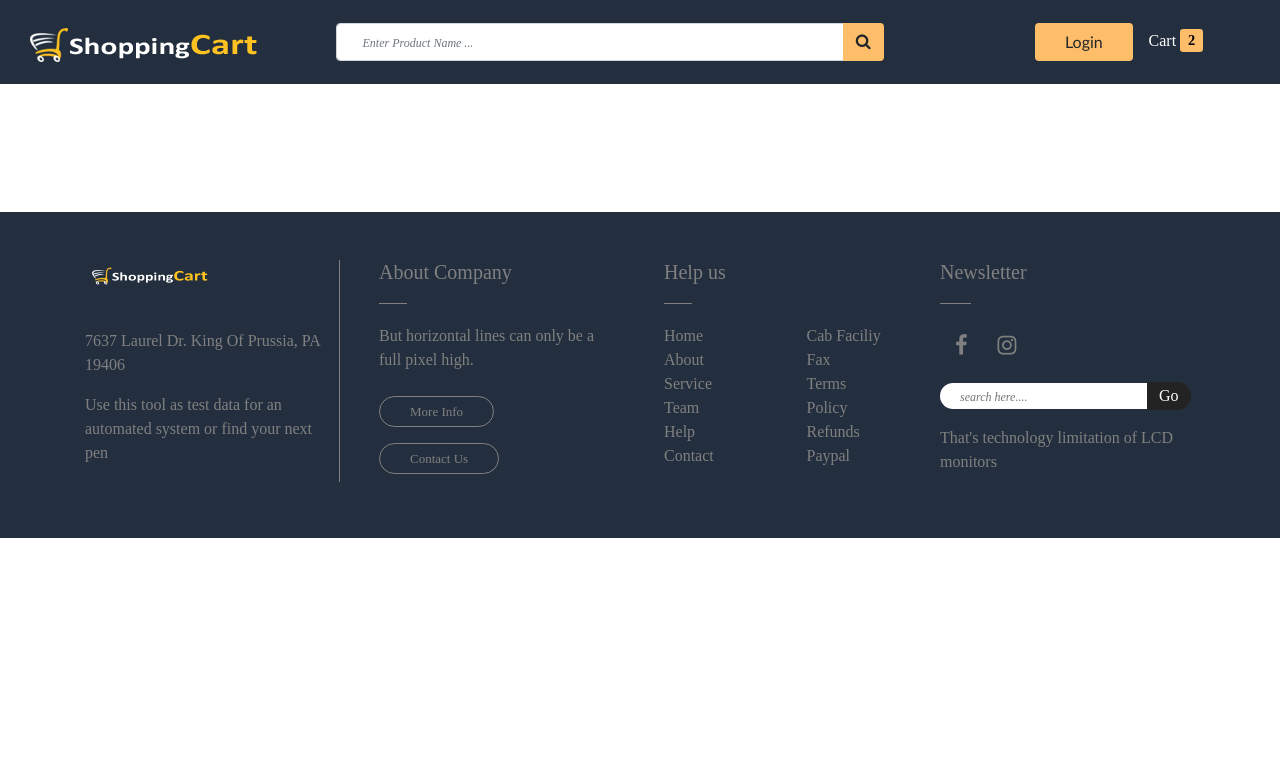
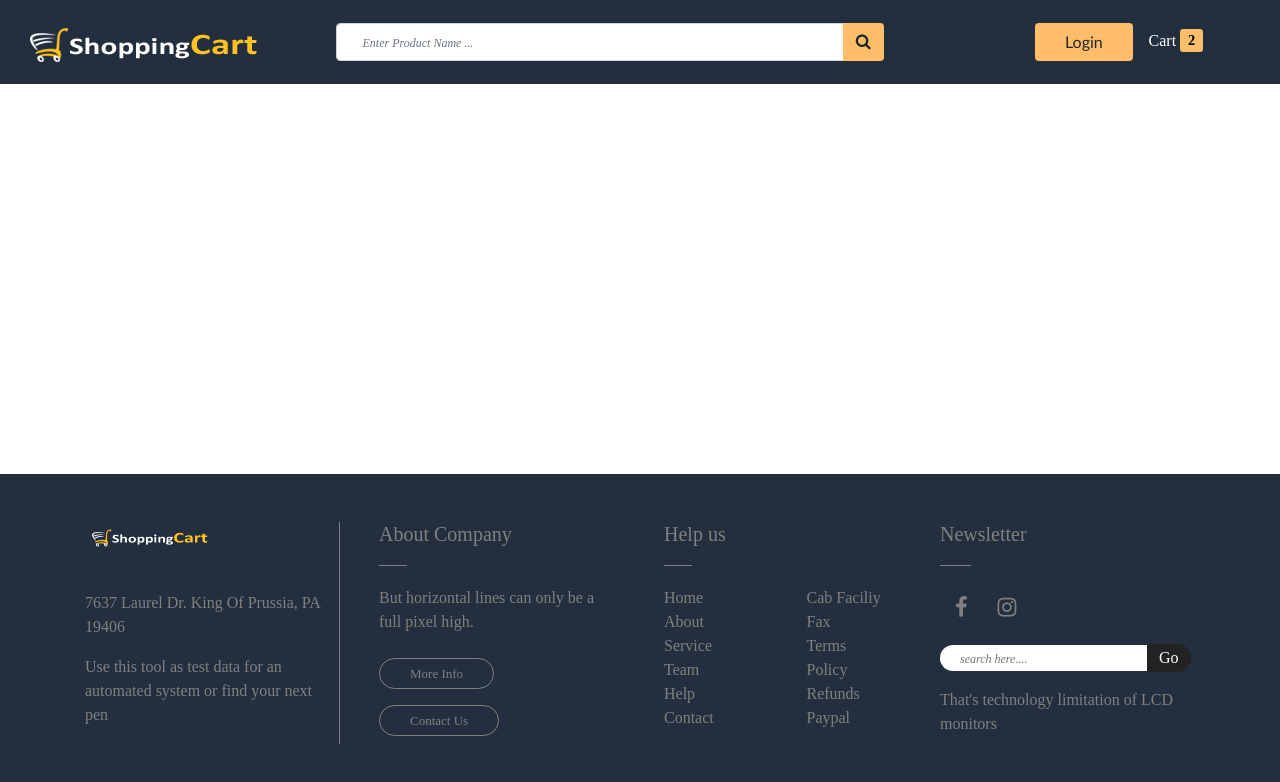
Before and after one commit to nshimiyeemmy/shop-IT-frontend, a React (Create React App) app: page / in a window 1280 px wide. Shown: the top 782 px of the page. Built offline with nearby package versions, Linux system fonts and the light colour scheme; the HTML template or start-up script is replaced by a standard one; a web font is replaced by a local one.

Commit message:
updated css

```diff
--- a/src/App.css
+++ b/src/App.css
@@ -111,14 +111,6 @@ nav {
   font-size: 0.85rem;
   color: grey;
   margin-left: 0.5rem;
-}
-
-/* Footer */
-footer {
-  margin-top: 8rem;
-  color: grey;
-  bottom: 0;
-  width: 100%;
 }
 
 /* Ratings */
@@ -627,7 +619,11 @@ ul.CTAs a {
   margin-bottom: 40px;
 }
 footer {
-      color: grey;
+  position: absolute;
+  margin-top: 8rem;
+  color: grey;
+  bottom: 0;
+  width: 100%;
 }
 footer p, a {
   font-size: 16px;
```
